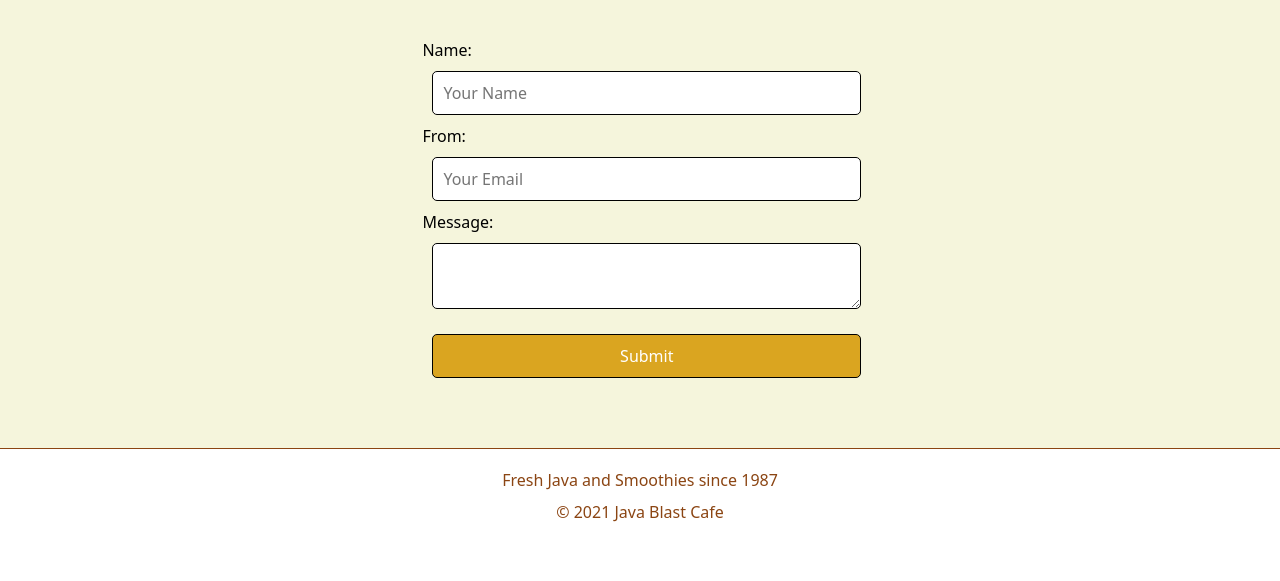
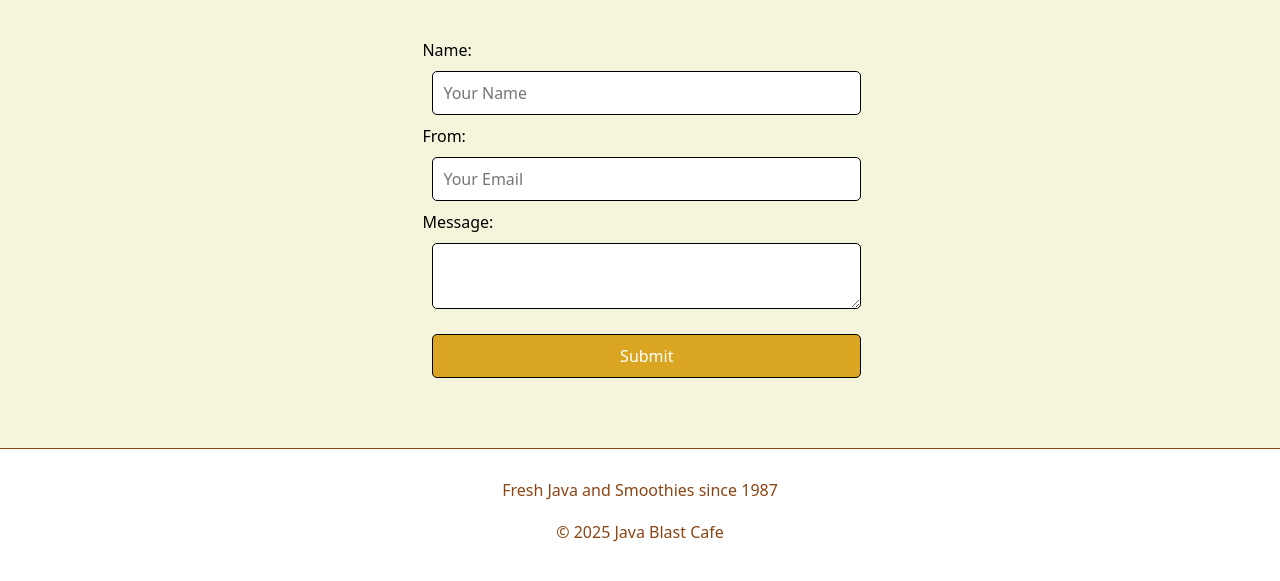
Before and after one commit to asmithxu/JavaBlastCafe, a plain HTML site: page contact.html in a window 1280 px wide. Shown: the part 199-780 px from the top of the page. Drawn offline with Linux system fonts and the light colour scheme; a web font is replaced by a local one.

Commit message:
Update contact.html and styles.css

```diff
--- a/contact.html
+++ b/contact.html
@@ -42,7 +42,7 @@
     </main>
     <footer>
         <p>Fresh Java and Smoothies since 1987</p>
-        <p id="copyright"> &copy; 2021 Java Blast Cafe</p>
+        <p id="copyright"> &copy; 2025 Java Blast Cafe</p>
     </footer>
 <script src="script.js"></script>
 </body>
--- a/styles.css
+++ b/styles.css
@@ -194,7 +194,8 @@ button {
 
 footer {
     margin: 20px;
-    display: block;
+    display: flex;
+    flex-direction: column;
     justify-content: center;
 }
 
@@ -212,7 +213,8 @@ footer > p {
     }
 
     nav {
-        display: block;
+        display: flex;
+        flex-direction: column;
         align-items: center;
         justify-items: center;
     }
```
